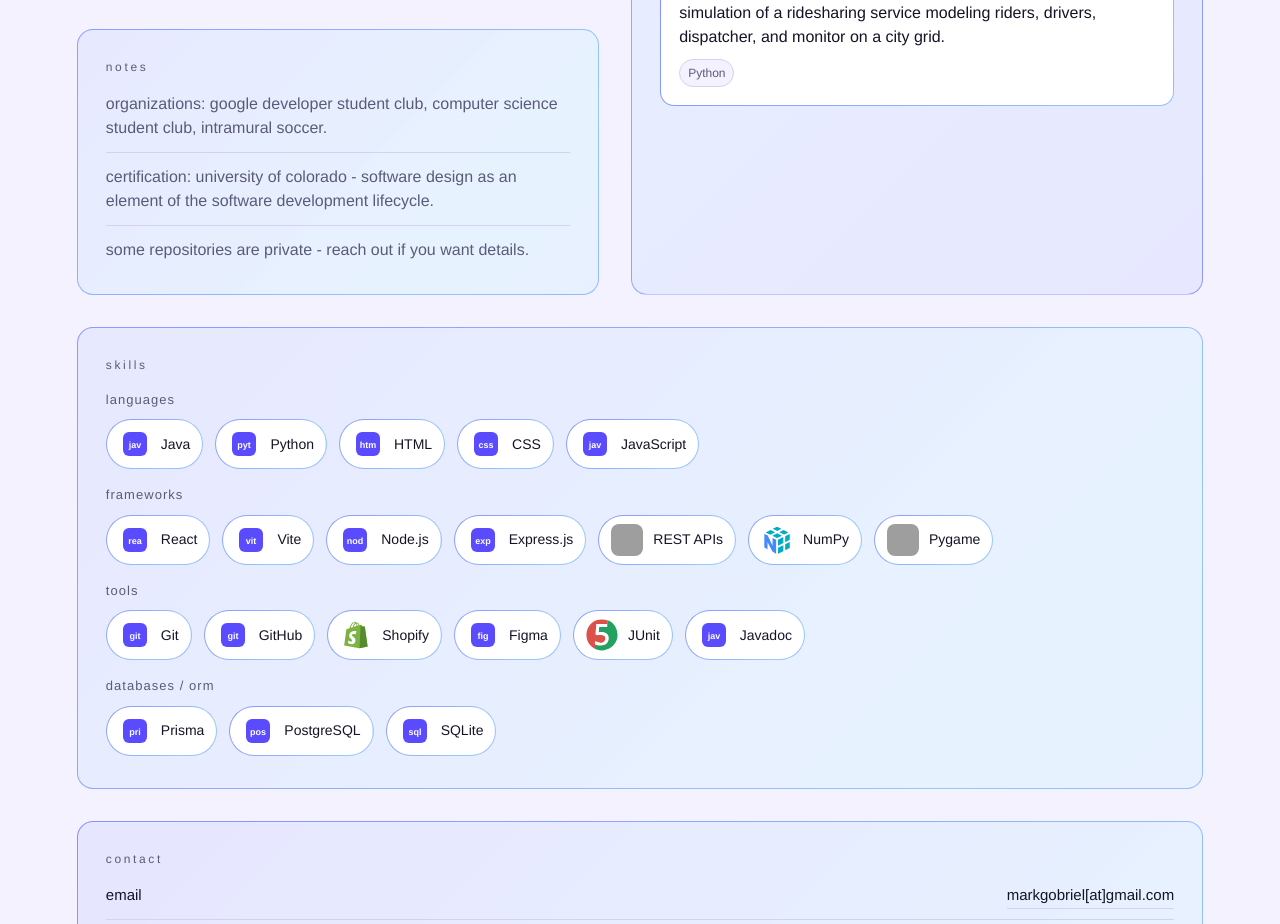
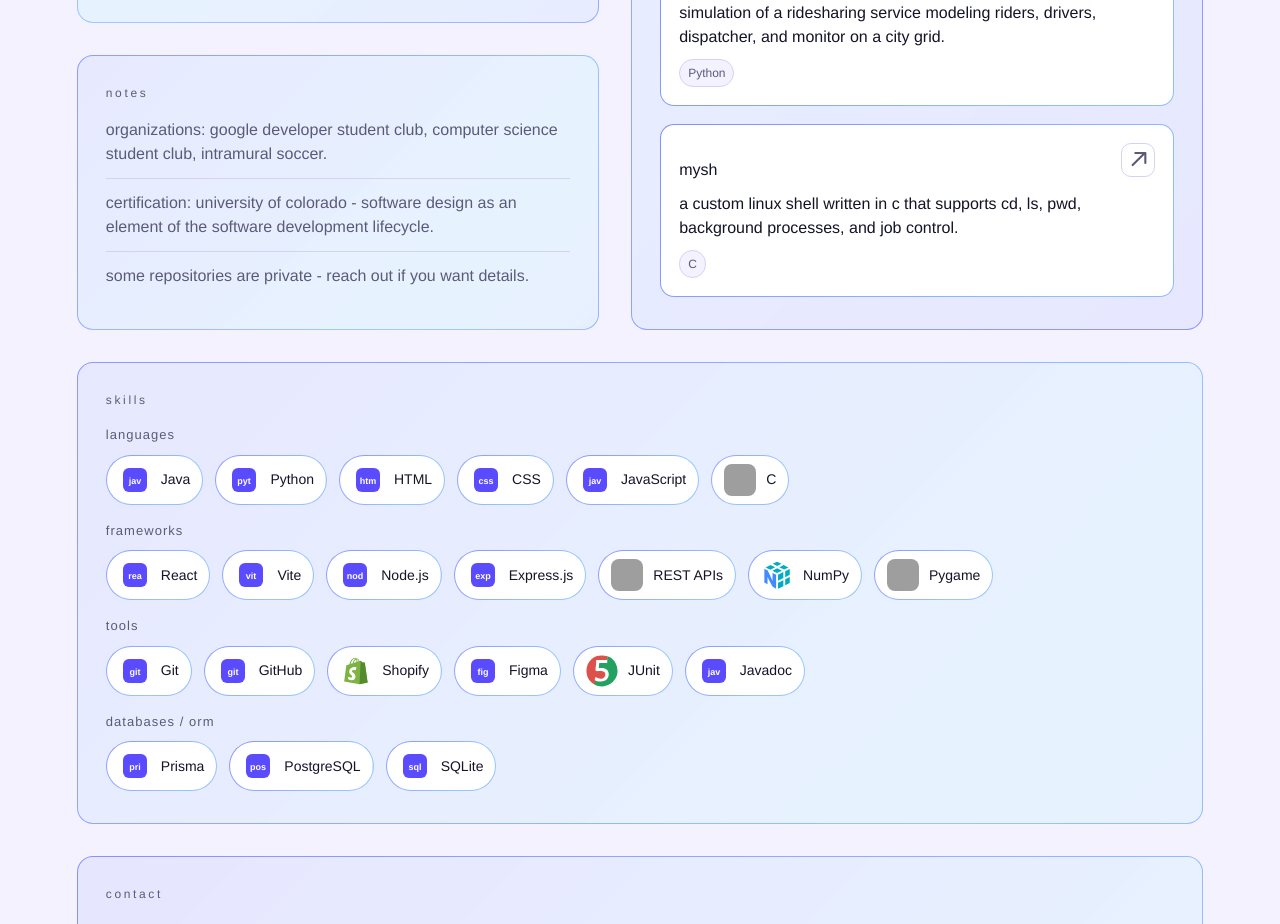
Before and after one commit to markgobriel/terminal-portfolio, a React (Vite) app in the folder my-portfolio/: page / in a window 1280 px wide. Shown: the part 1820-2744 px from the top of the page. Built offline with nearby package versions, Linux system fonts and the light colour scheme; grey boxes are pictures that could not be loaded.

Commit message:
Update portfolio.js

```diff
--- a/my-portfolio/src/data/portfolio.js
+++ b/my-portfolio/src/data/portfolio.js
@@ -104,6 +104,14 @@
       stack: ["Python"],
       link: "https://github.com/markgobriel",
     },
+    {
+      title: "mysh",
+      type: "C",
+      description:
+        "a custom linux shell written in c that supports cd, ls, pwd, background processes, and job control.",
+      stack: ["C"],
+      link: "https://github.com/markgobriel",
+    },
   ],
   notes: [
     "organizations: google developer student club, computer science student club, intramural soccer.",
@@ -117,6 +125,7 @@
       { name: "HTML", iconId: "Html5Original" },
       { name: "CSS", iconId: "Css3Original" },
       { name: "JavaScript", iconId: "JavascriptOriginal" },
+      { name: "C", iconImg: "https://upload.wikimedia.org/wikipedia/commons/1/18/C_Programming_Language.svg" },
     ],
     frameworks: [
       { name: "React", iconId: "ReactOriginal" },
```
